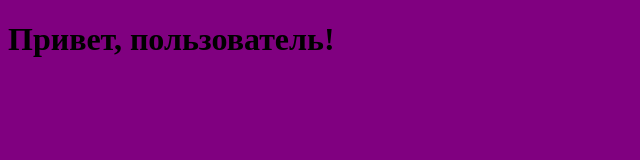
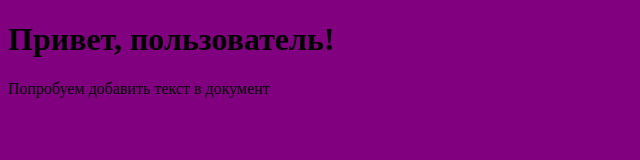
Before and after one commit to Dmitry757757/Repository-NEW, a plain HTML site: page index.html in a window 1280 px wide. Shown: the whole page, without its empty margins (0-640 px from the left). Drawn offline with Linux system fonts and the light colour scheme.

Commit message:
Добавили текст в документ

```diff
--- a/index.html
+++ b/index.html
@@ -9,5 +9,6 @@
   </head>
   <body>
     <h1>Привет, пользователь!</h1>
+    <p>Попробуем добавить текст в документ</p>
   </body>
 </html>
```
